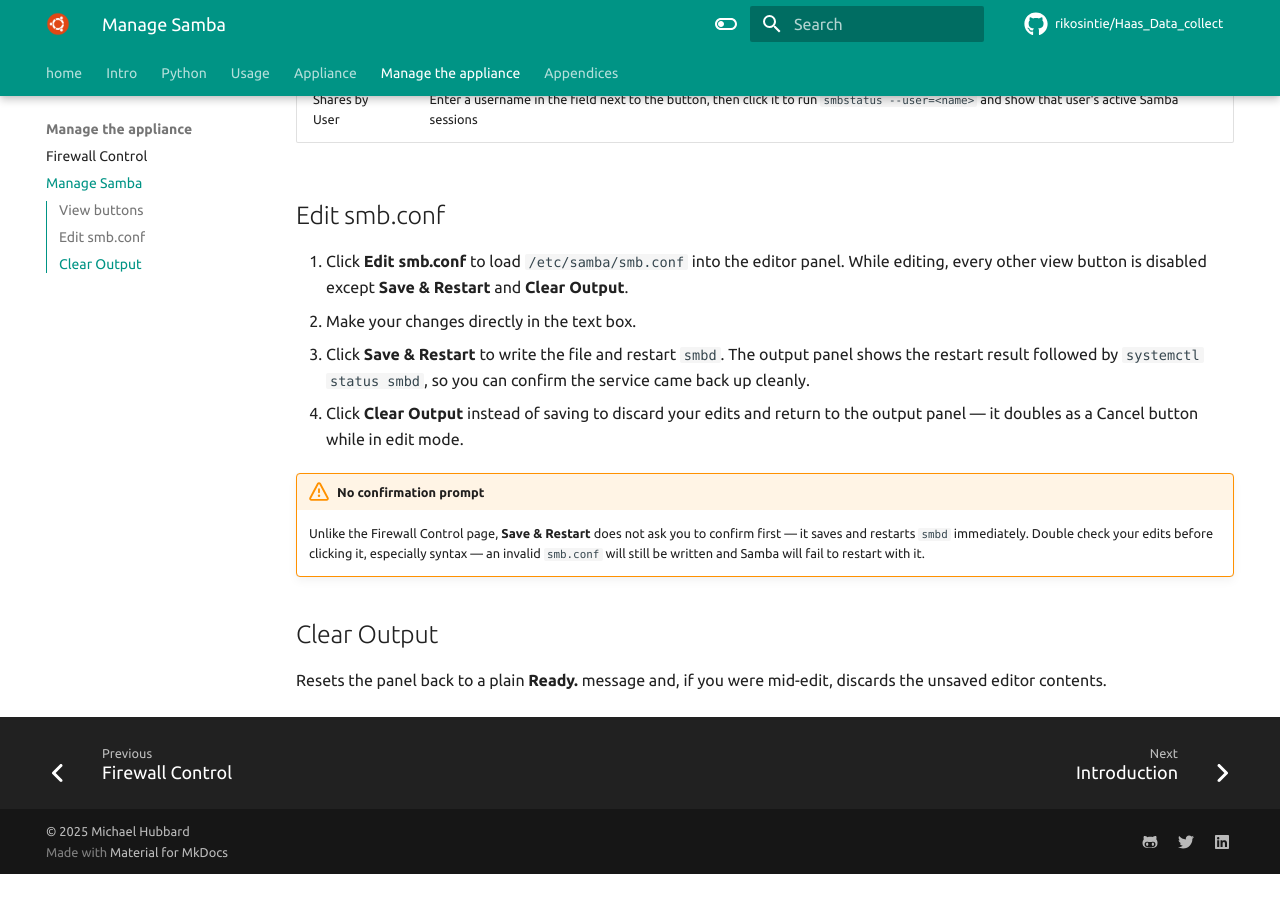
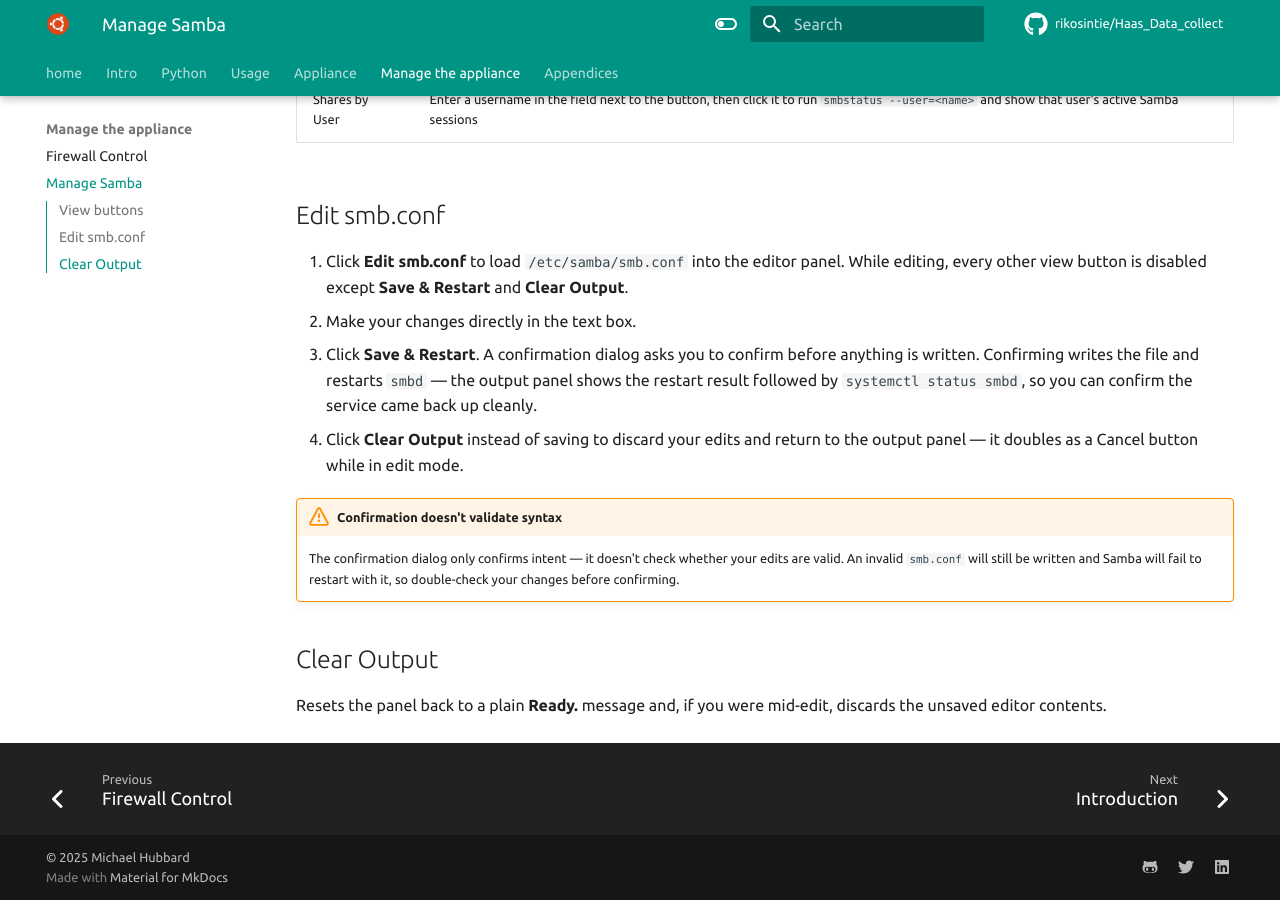
Before and after one commit to rikosintie/Haas_Data_collect, an MkDocs documentation site: the page built from docs/manage_the_appliance/samba.md, in a window 1280 px wide and 900 px high, scrolled down 730 px. Built offline with MkDocs 1.6.1 and Material for MkDocs 9.7.7, drawn with Linux system fonts in a browser that asks for light colours; some web fonts are replaced; comment, search, counter and statistics services are not loaded; before the commit the page ends 1604 px from its top, so only the background shows below that.

Commit message:
Git Title: cockpit_samba/samba.js
Git Description:
Both done: cockpit_samba/samba.js's saveRestartBtn handler now has a
confirm("This will overwrite /etc/samba/smb.conf and restart smbd. Continue?")
guard before it touches anything (matching the pattern used throughout haas-firewall.js),
and docs/manage_the_appliance/samba.md is updated to reflect the new
behavior instead of documenting the old gap.

```diff
--- a/docs/manage_the_appliance/samba.md
+++ b/docs/manage_the_appliance/samba.md
@@ -31,20 +31,20 @@
    panel. While editing, every other view button is disabled except
    **Save & Restart** and **Clear Output**.
 2. Make your changes directly in the text box.
-3. Click **Save & Restart** to write the file and restart `smbd`. The
-   output panel shows the restart result followed by
+3. Click **Save & Restart**. A confirmation dialog asks you to confirm
+   before anything is written. Confirming writes the file and restarts
+   `smbd` — the output panel shows the restart result followed by
    `systemctl status smbd`, so you can confirm the service came back up
    cleanly.
 4. Click **Clear Output** instead of saving to discard your edits and
    return to the output panel — it doubles as a Cancel button while in
    edit mode.
 
-!!! warning "No confirmation prompt"
-    Unlike the Firewall Control page, **Save & Restart** does not ask you
-    to confirm first — it saves and restarts `smbd` immediately. Double
-    check your edits before clicking it, especially syntax — an invalid
-    `smb.conf` will still be written and Samba will fail to restart with
-    it.
+!!! warning "Confirmation doesn't validate syntax"
+    The confirmation dialog only confirms intent — it doesn't check
+    whether your edits are valid. An invalid `smb.conf` will still be
+    written and Samba will fail to restart with it, so double-check your
+    changes before confirming.
 
 ## Clear Output
 
```
Also changed, not shown: 1 other file.
